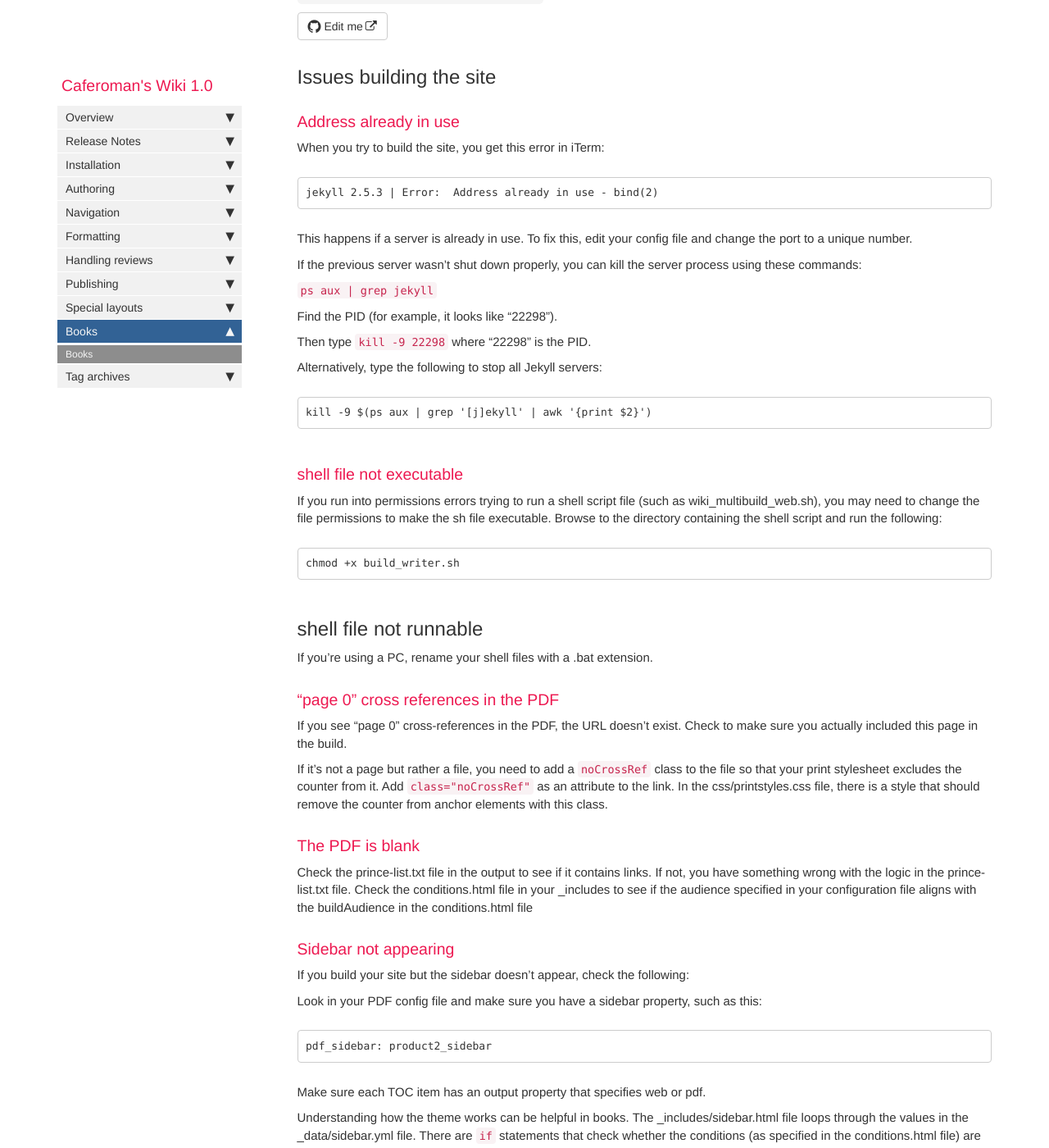
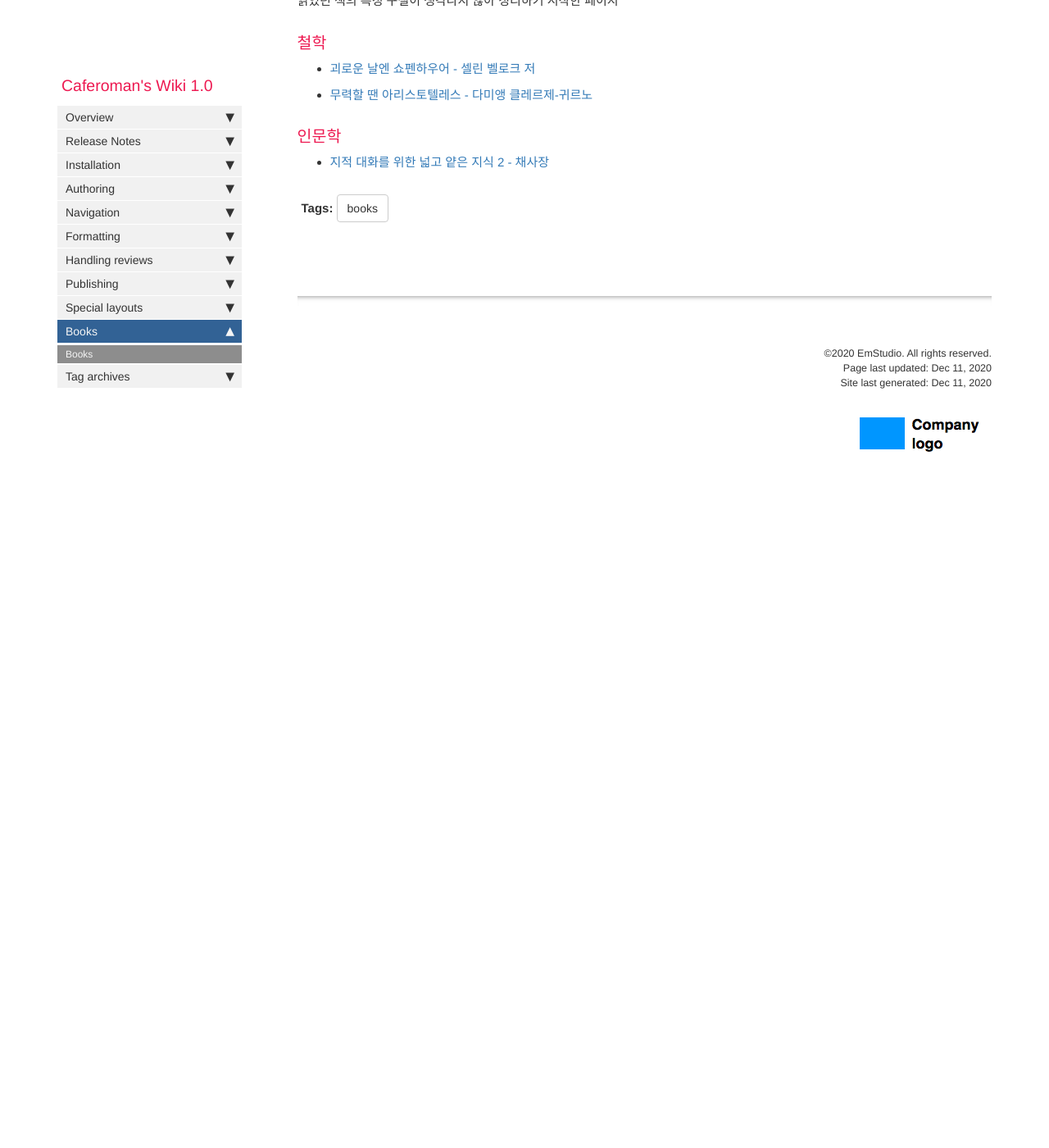
Before and after one commit to caferoman/caferoman.github.io, a Jekyll site: the page built from pages/wiki/wiki_books.md, in a window 1280 px wide and 1400 px high, scrolled down 459 px. Shown: the whole window at 82% size. Built offline with Jekyll 4.4.1, drawn with Linux system fonts in a browser that asks for light colours; comment, search, counter and statistics services are not loaded; after the commit the page ends 1089 px from its top, so only the background shows below that; some of the changed text lies outside the part shown.

Commit message:
book folder update

````diff
--- a/pages/wiki/wiki_books.md
+++ b/pages/wiki/wiki_books.md
@@ -1,81 +1,26 @@
 ---
-title: Books
+title: Book Reviews
 tags: [books]
-keywords: trouble, problems, support, error messages, problems, failure, error, #fail
-last_updated: July 3, 2016
-summary: "This page lists common errors and the steps needed to troubleshoot them."
+keywords: books, review
+last_updated: Dec 11, 2020
+summary: "책을 읽으면서 마음에 들었던 구절과 짦은 소감이 포함된 페이지"
 sidebar: wiki_sidebar
 permalink: wiki_books.html
 folder: wiki
 ---
 
-## Issues building the site
+## Double D's Book Shelf - 더블디의 독서노트
 
-### Address already in use
+독서노트라고 하기엔 너무 거창하지만 책을 읽으면서 마음에 들었던 구절과 짦은 소감이 포함된 페이지
+곡을 쓰거나 대화를 하다가 가끔 읽었던 책의 특정 구절이 생각나지 않아 정리하기 시작한 페이지
 
-When you try to build the site, you get this error in iTerm:
+### 철학
 
-```
-jekyll 2.5.3 | Error:  Address already in use - bind(2)
-```
-This happens if a server is already in use. To fix this, edit your config file and change the port to a unique number.
+- [괴로운 날엔 쇼펜하우어 - 셀린 벨로크 저](philosophy_schopenhauer)
+- [무력할 땐 아리스토텔레스 - 다미앵 클레르제-귀르노](philosophy_aristotle)
 
-If the previous server wasn't shut down properly, you can kill the server process using these commands:
+### 인문학
 
-`ps aux | grep jekyll`
-
-Find the PID (for example, it  looks like "22298").
-
-Then type `kill -9 22298` where "22298" is the PID.
-
-Alternatively, type the following to stop all Jekyll servers:
-
-```
-kill -9 $(ps aux | grep '[j]ekyll' | awk '{print $2}')
-```
-
-### shell file not executable
-
-If you run into permissions errors trying to run a shell script file (such as wiki_multibuild_web.sh), you may need to change the file permissions to make the sh file executable. Browse to the directory containing the shell script and run the following:
-
-```
-chmod +x build_writer.sh
-```
-
-## shell file not runnable
-
-If you're using a PC, rename your shell files with a .bat extension.
-
-### "page 0" cross references in the PDF
-
-If you see "page 0" cross-references in the PDF, the URL doesn't exist. Check to make sure you actually included this page in the build.
-
-If it's not a page but rather a file, you need to add a `noCrossRef` class to the file so that your print stylesheet excludes the counter from it. Add `class="noCrossRef"` as an attribute to the link. In the css/printstyles.css file, there is a style that should remove the counter from anchor elements with this class.
-
-### The PDF is blank
-
-Check the prince-list.txt file in the output to see if it contains links. If not, you have something wrong with the logic in the prince-list.txt file. Check the conditions.html file in your \_includes to see if the audience specified in your configuration file aligns with the buildAudience in the conditions.html file
-
-### Sidebar not appearing
-
-If you build your site but the sidebar doesn't appear, check the following:
-
-Look in your PDF config file and make sure you have a sidebar property, such as this:
-
-```
-pdf_sidebar: product2_sidebar
-```
-
-Make sure each TOC item has an output property that specifies web or pdf.
-
-Understanding how the theme works can be helpful in books. The \_includes/sidebar.html file loops through the values in the \_data/sidebar.yml file. There are `if` statements that check whether the conditions (as specified in the conditions.html file) are met. If the sidebar.yml item doesn't have the right output, then it won't get displayed in the sidebar. It would instead get skipped.
-
-### Sidebar isn't collapsed
-
-If the sidebar levels aren't collapsed, usually your JavaScript is broken somewhere. Open the JavaScript Console and look to see where the problem is. If one script breaks, then other scripts will break too, so books it is a little tricky.
-
-### Search isn't working
-
-If the search isn't working, check the JSON validity in the search.json file in your output folder. Usually something is invalid. Identify the problematic line, fix the file, or put `search: exclude` in the frontmatter of the file to exclude it from search.
+- [지적 대화를 위한 넓고 얕은 지식 2 - 채사장](humanities_chae2.html)
 
 {% include links.html %}
````
Also changed, not shown: pages/wiki/japanese_diary.md (+4 -2 lines).
